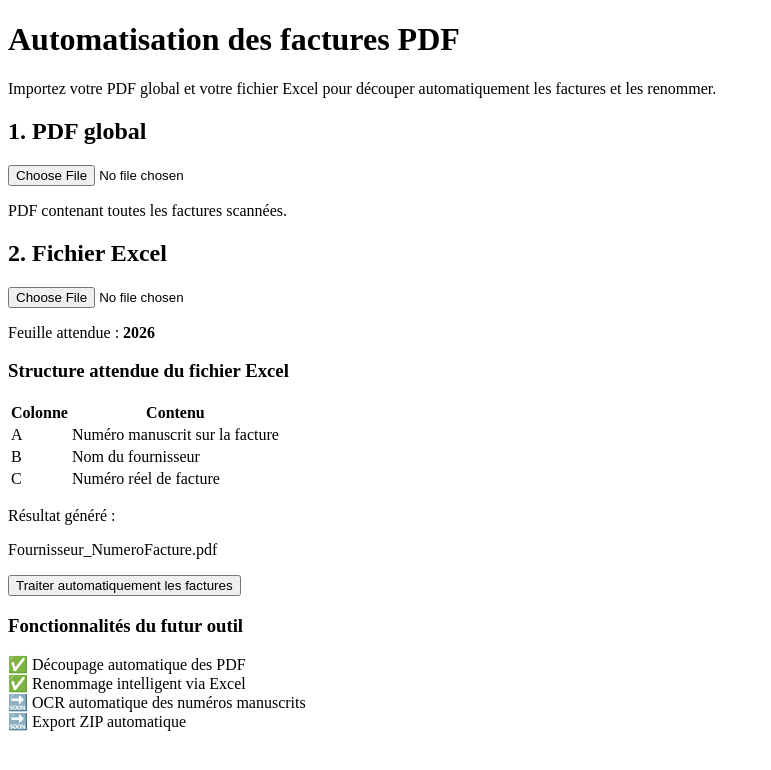
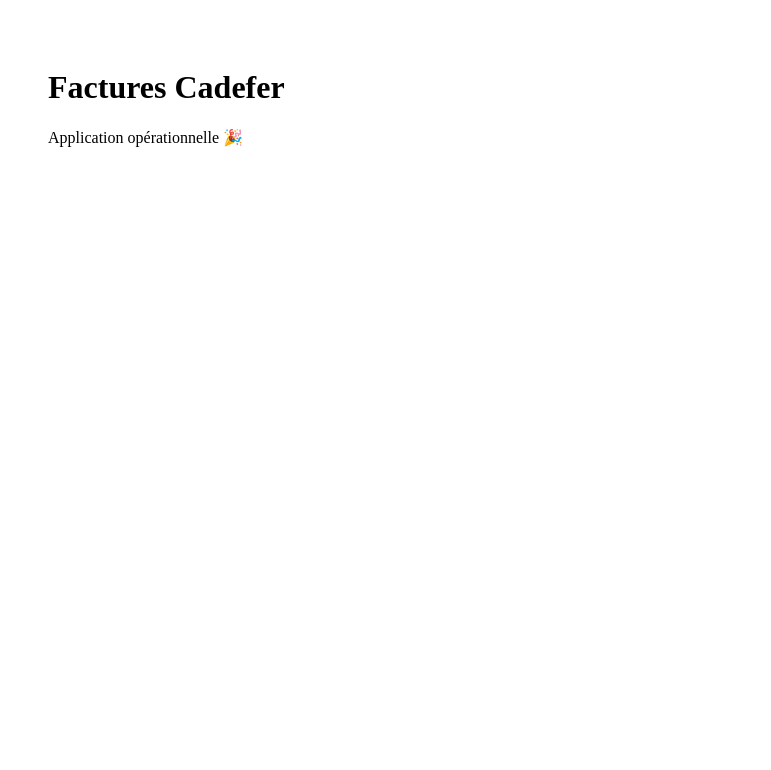
Before and after one commit to cclaudel66/factures-cadefer, a React (Vite) app: page / in a window 1280 px wide. Shown: the top 770 px of the page, without its empty margins (0-771 px from the left). Built offline with nearby package versions, Linux system fonts and the light colour scheme.

Commit message:
Update App.jsx

```diff
--- a/src/App.jsx
+++ b/src/App.jsx
@@ -1,97 +1,8 @@
 export default function App() {
   return (
-    <div className="min-h-screen bg-gray-100 p-8">
-      <div className="max-w-4xl mx-auto bg-white rounded-3xl shadow-xl p-8">
-        <h1 className="text-3xl font-bold mb-2">
-          Automatisation des factures PDF
-        </h1>
-
-        <p className="text-gray-600 mb-8">
-          Importez votre PDF global et votre fichier Excel pour découper automatiquement les factures et les renommer.
-        </p>
-
-        <div className="grid md:grid-cols-2 gap-6 mb-8">
-          <div className="border-2 border-dashed rounded-2xl p-6 bg-gray-50">
-            <h2 className="text-xl font-semibold mb-4">1. PDF global</h2>
-            <input type="file" accept=".pdf" className="w-full" />
-            <p className="text-sm text-gray-500 mt-3">
-              PDF contenant toutes les factures scannées.
-            </p>
-          </div>
-
-          <div className="border-2 border-dashed rounded-2xl p-6 bg-gray-50">
-            <h2 className="text-xl font-semibold mb-4">2. Fichier Excel</h2>
-            <input type="file" accept=".xlsx,.xls" className="w-full" />
-            <p className="text-sm text-gray-500 mt-3">
-              Feuille attendue : <strong>2026</strong>
-            </p>
-          </div>
-        </div>
-
-        <div className="bg-blue-50 rounded-2xl p-6 mb-8">
-          <h3 className="text-lg font-semibold mb-3">Structure attendue du fichier Excel</h3>
-
-          <div className="overflow-x-auto">
-            <table className="w-full border-collapse">
-              <thead>
-                <tr className="bg-white">
-                  <th className="border p-3 text-left">Colonne</th>
-                  <th className="border p-3 text-left">Contenu</th>
-                </tr>
-              </thead>
-              <tbody>
-                <tr>
-                  <td className="border p-3">A</td>
-                  <td className="border p-3">Numéro manuscrit sur la facture</td>
-                </tr>
-                <tr>
-                  <td className="border p-3">B</td>
-                  <td className="border p-3">Nom du fournisseur</td>
-                </tr>
-                <tr>
-                  <td className="border p-3">C</td>
-                  <td className="border p-3">Numéro réel de facture</td>
-                </tr>
-              </tbody>
-            </table>
-          </div>
-        </div>
-
-        <div className="flex flex-col md:flex-row gap-4 items-center justify-between">
-          <div>
-            <p className="font-medium">Résultat généré :</p>
-            <p className="text-gray-600 text-sm">
-              Fournisseur_NumeroFacture.pdf
-            </p>
-          </div>
-
-          <button className="px-8 py-4 rounded-2xl bg-black text-white font-semibold hover:opacity-90 transition shadow-lg">
-            Traiter automatiquement les factures
-          </button>
-        </div>
-
-        <div className="mt-10 border-t pt-6">
-          <h3 className="text-lg font-semibold mb-4">Fonctionnalités du futur outil</h3>
-
-          <div className="grid md:grid-cols-2 gap-4 text-sm text-gray-700">
-            <div className="bg-gray-50 rounded-xl p-4">
-              ✅ Découpage automatique des PDF
-            </div>
-
-            <div className="bg-gray-50 rounded-xl p-4">
-              ✅ Renommage intelligent via Excel
-            </div>
-
-            <div className="bg-gray-50 rounded-xl p-4">
-              🔜 OCR automatique des numéros manuscrits
-            </div>
-
-            <div className="bg-gray-50 rounded-xl p-4">
-              🔜 Export ZIP automatique
-            </div>
-          </div>
-        </div>
-      </div>
+    <div style={{ padding: 40 }}>
+      <h1>Factures Cadefer</h1>
+      <p>Application opérationnelle 🎉</p>
     </div>
   )
 }
```
